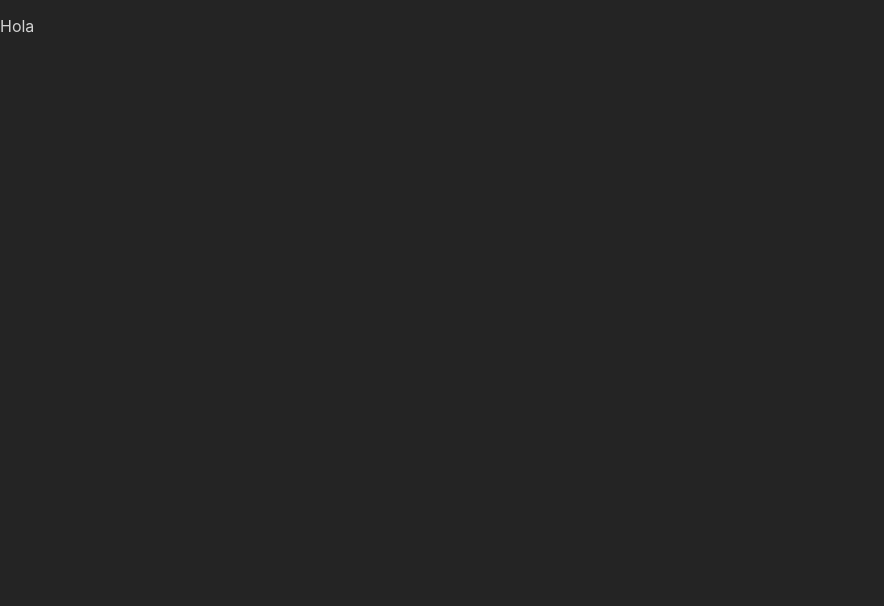
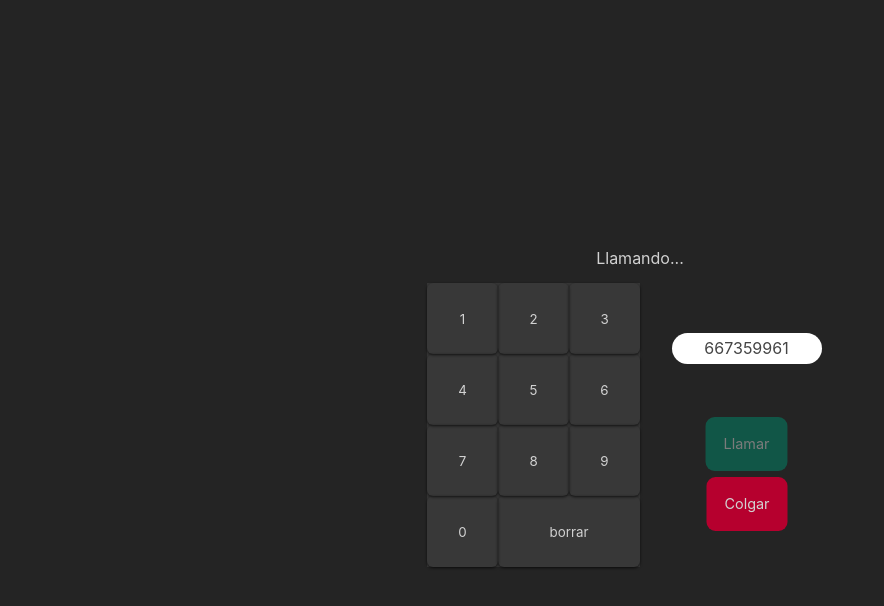
Before and after one commit to malenadejuan/ej-react-2-telefono-c, a React (Create React App) app: page / in a window 1280 px wide. Shown: the top 606 px of the page, without its empty margins (0-884 px from the left). Built offline with nearby package versions, Linux system fonts and the light colour scheme.

Commit message:
añadido html a la app

```diff
--- a/src/App.js
+++ b/src/App.js
@@ -1,6 +1,34 @@
 function App() {
   return (
-    <p>Hola</p>
+    <div className="contenedor">
+      {/* <!-- El siguiente elemento se oculta añadiéndole la clase "off" --> */}
+      <span className="mensaje">Llamando...</span>
+      <main className="telefono">
+        <div className="botones">
+          <ol className="teclado">
+            <li><button>1</button></li>
+            <li><button>2</button></li>
+            <li><button>3</button></li>
+            <li><button>4</button></li>
+            <li><button>5</button></li>
+            <li><button>6</button></li>
+            <li><button>7</button></li>
+            <li><button>8</button></li>
+            <li><button>9</button></li>
+            <li><button>0</button></li>
+            <li><button className="big">borrar</button></li>
+          </ol>
+        </div>
+        <div className="acciones">
+          <span className="numero">667359961</span>
+          {/*   <!-- El botón de llamar debe tener la clase "activo" cuando -->
+                <!-- el número de teléfono tiene 9 cifras --> */}
+          <a href="llamar" className="llamar">Llamar</a>
+          {/*  <!-- Sólo se tiene que ver un botón u otro --> */}
+          <a href="colgar" className="colgar activo">Colgar</a>
+        </div>
+      </main>
+    </div>
   );
 }
 
```
Also changed, not shown: src/App.css (added, +38 -0 lines).
